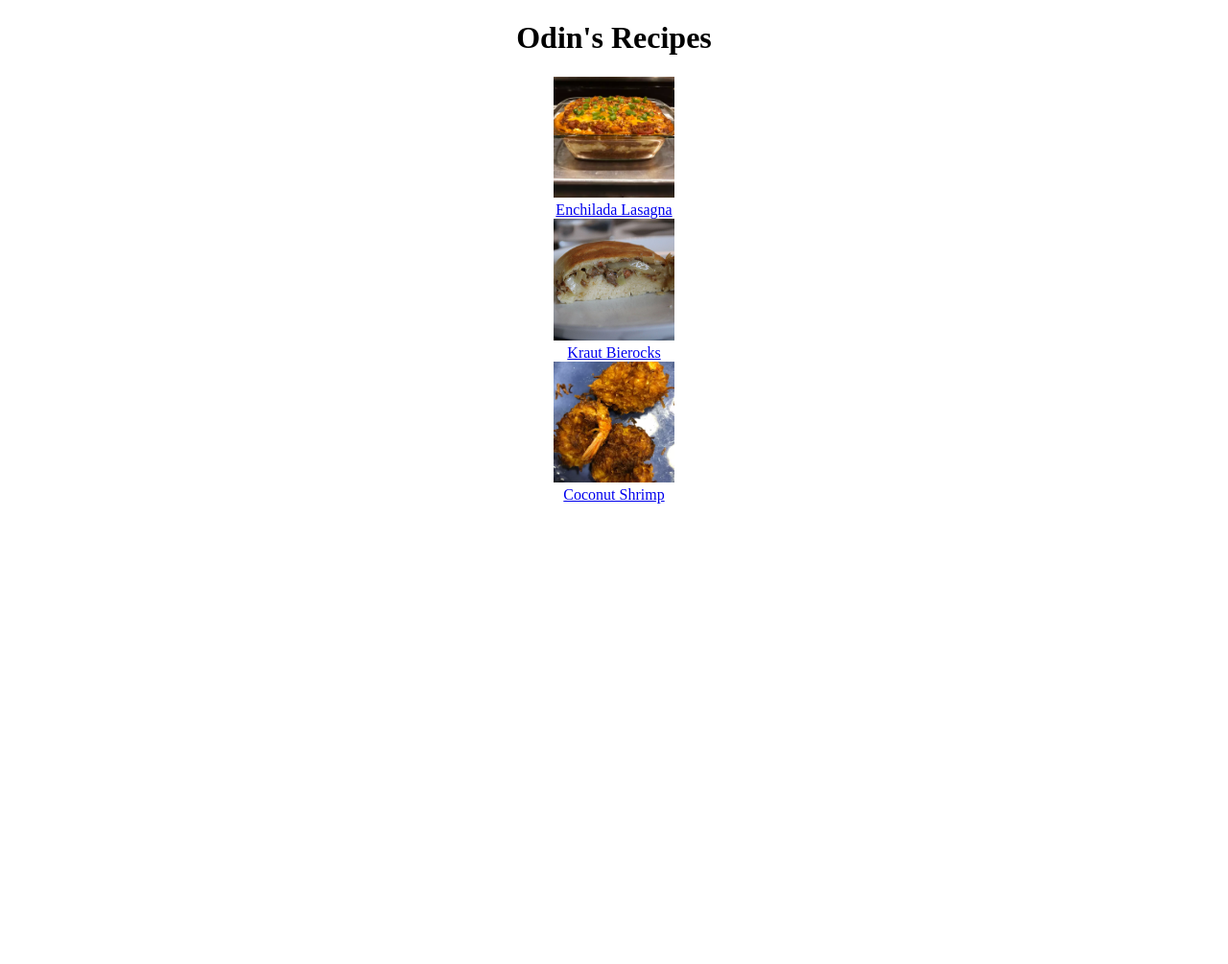
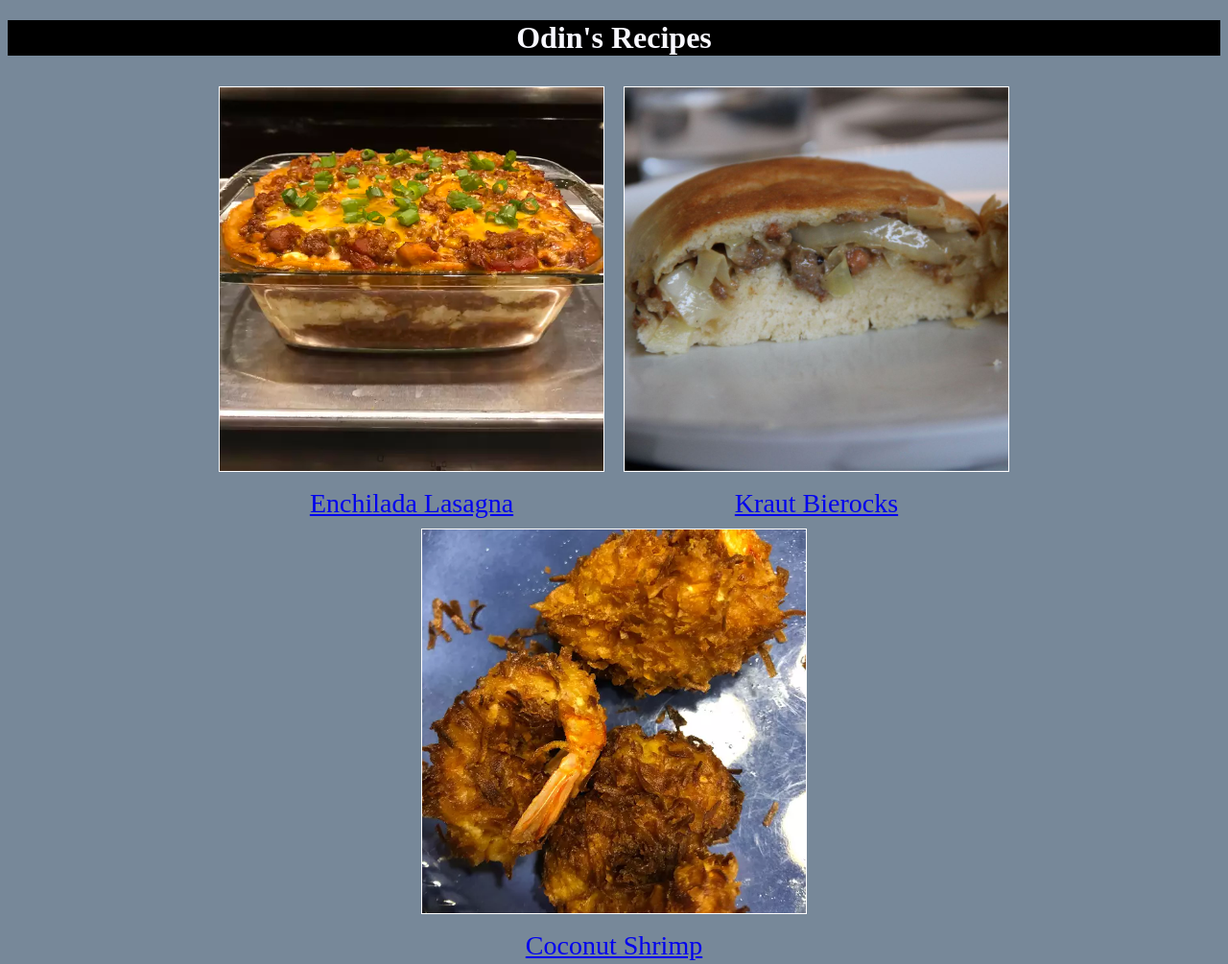
Before and after one commit to FoundnotLost/odin-recipes, a plain HTML site: page index.html in a window 1280 px wide. Shown: the whole page at 96% size. Before the commit the page ends 800 px from the top, so only its background shows below. Drawn offline with Linux system fonts and the light colour scheme.

Commit message:
Updated CSS file.

```diff
--- a/index.html
+++ b/index.html
@@ -7,13 +7,14 @@
     <link rel="stylesheet" href="style.css">
     <title>Odin Recipes</title>
     <h1>Odin's Recipes</h1>
-
-
-    <a href="recipes/lasagna.html" ><img src="recipes/lasagna.webp" height="10%" width="10%"><br>Enchilada Lasagna</a><br>
-    <a href="recipes/bierocks.html" ><img src="recipes/bierock.jpeg"height="10%" width="10%"><br>Kraut Bierocks</a><br>
-    <a href="recipes/coconut-shrimp.html" ><img src="recipes/shrimp.webp"height="10%" width="10%"><br>Coconut Shrimp</a>
 </head>
 <body>
+   <div class="recipes">
+    <a href="recipes/lasagna.html" ><img src="recipes/lasagna.webp" ><br>Enchilada Lasagna</a><br>
+    <a href="recipes/bierocks.html" ><img src="recipes/bierock.jpeg"><br>Kraut Bierocks</a><br>
+    <a href="recipes/coconut-shrimp.html" ><img src="recipes/shrimp.webp"><br>Coconut Shrimp</a><br>
+</div>
+
 
 </body>
 </html>
--- a/style.css
+++ b/style.css
@@ -1,5 +1,25 @@
 *{
-    position: relative;
-    flex: auto;
+    background-color: lightslategray;
     text-align: center;
 }
+h1{
+    text-align: center;
+    background-color: black;
+    color: ghostwhite;
+}
+div{
+    display: flex;
+    flex-wrap: wrap;
+    justify-content: center;
+}
+
+a{
+    font-size: 28px;
+}
+img{
+     border: 1px solid #fff;
+     width:400px;
+     height:400px;
+    margin: 10px;
+
+}
```
Also changed, not shown: recipes/lasagna.html (+1 -1 lines).
